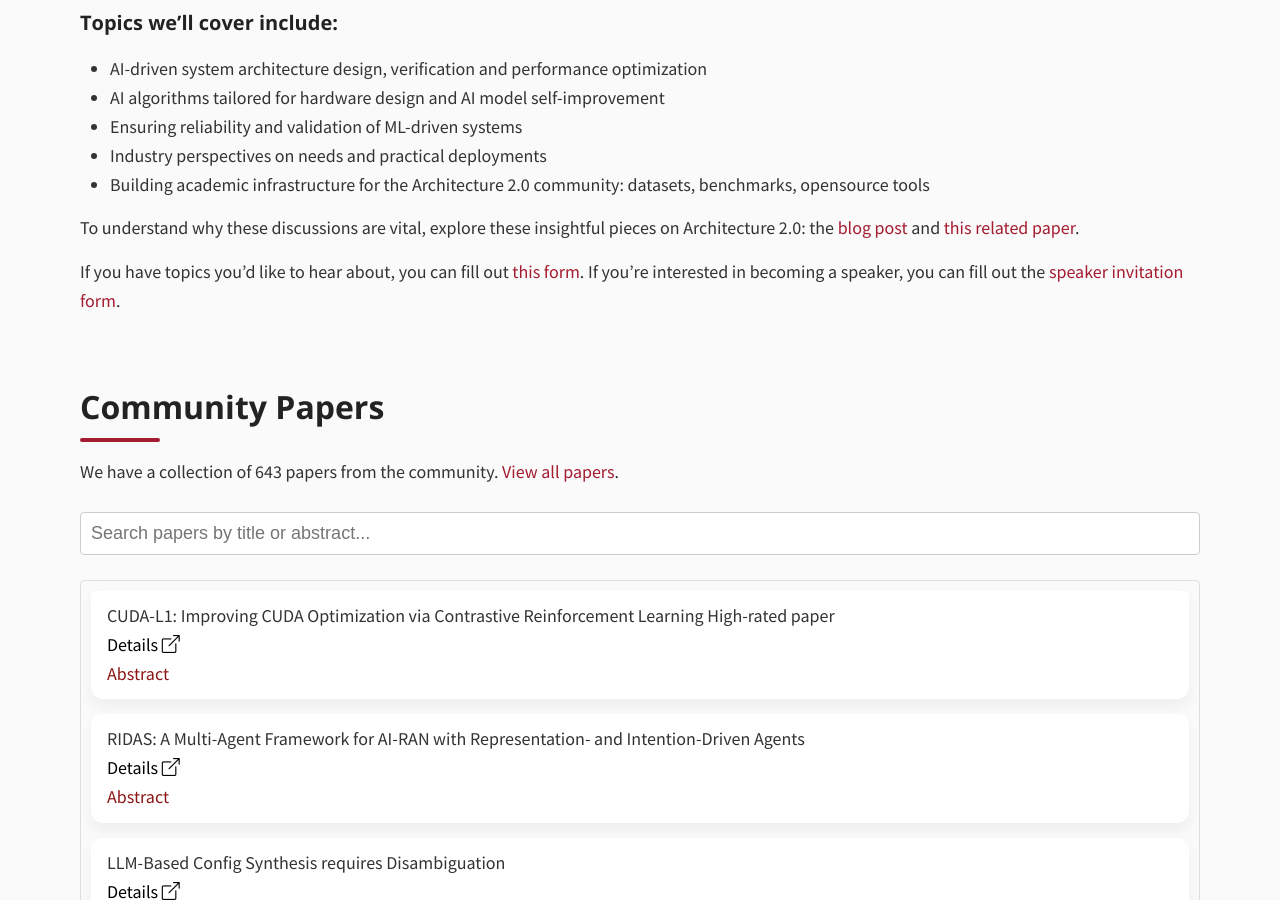
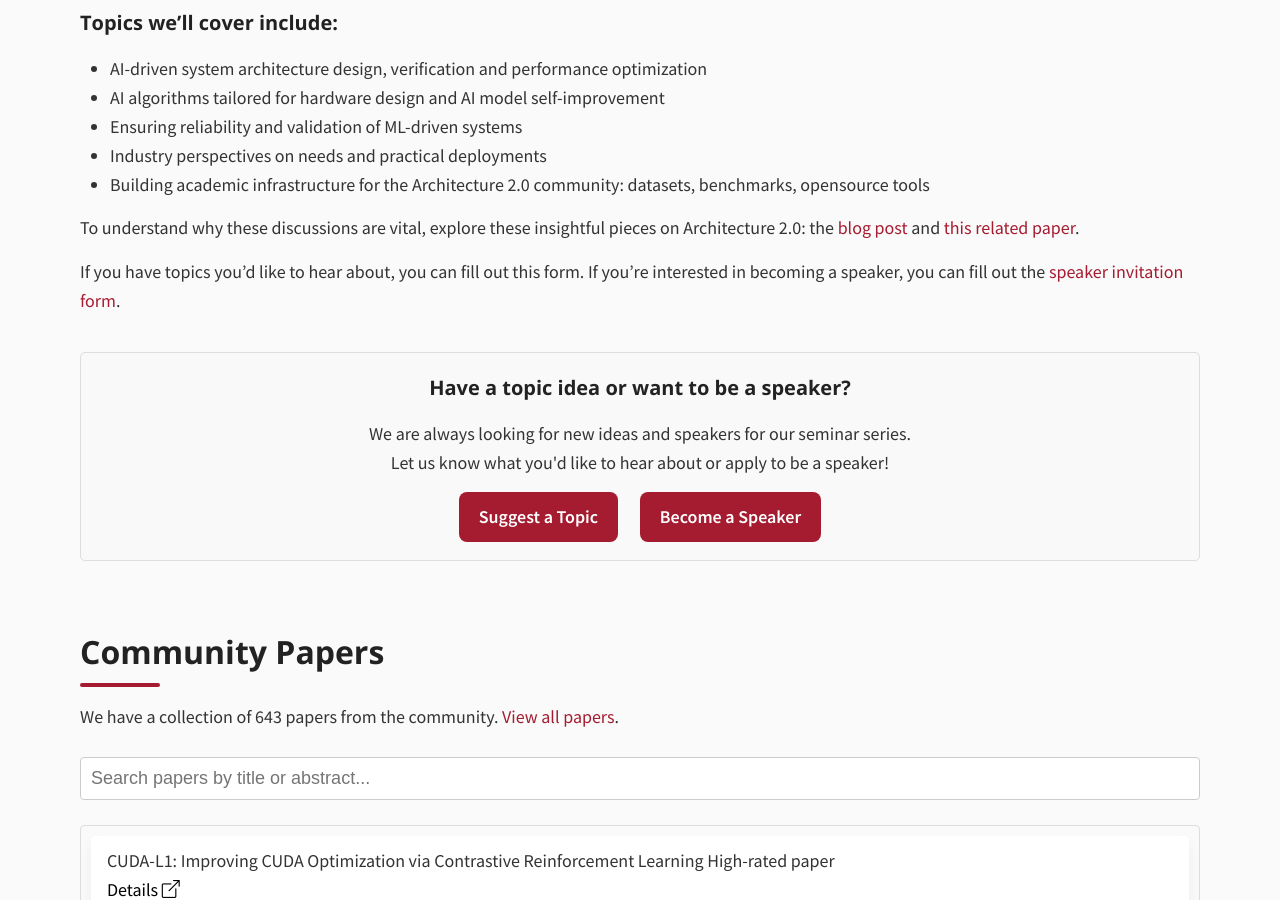
Before and after one commit to harvard-edge/arch2-seminar, a Jekyll site: the page built from index.md, in a window 1280 px wide and 900 px high, scrolled down 707 px. Built offline with Jekyll 4.4.1, drawn with Linux system fonts in a browser that asks for light colours; nearby versions of some CDN libraries.

Commit message:
feat: Enhance call-to-action and set up Jekyll environment
 - Replace plain text links with a visually prominent call-to-action block to improve user engagement.
 - Create and configure Gemfile to define Jekyll dependencies, ensuring a consistent and reproducible build environment.

```diff
--- /dev/null
+++ b/Gemfile
@@ -0,0 +1,6 @@
+source "https://rubygems.org"
+
+gem "jekyll", "~> 4.2"
+gem "webrick", "~> 1.7"
+gem "jekyll-sitemap"
+gem "jekyll-feed"
--- a/index.md
+++ b/index.md
@@ -25,7 +25,14 @@ We want to bring the community together to discuss the future of computer system
 
 To understand why these discussions are vital, explore these insightful pieces on Architecture 2.0: the [blog post](https://www.sigarch.org/architecture-2-0-why-computer-architects-need-a-data-centric-ai-gymnasium/) and [this related paper](https://ieeexplore.ieee.org/stamp/stamp.jsp?arnumber=10857820).
 
-If you have topics you'd like to hear about, you can fill out [this form](https://docs.google.com/forms/d/e/1FAIpQLSf2Y9h-B74eIiRfFhDxnWPgSVlou_4uXULEAczkBjGhsXfI6A/viewform?usp=header). If you're interested in becoming a speaker, you can fill out the [speaker invitation form](https://docs.google.com/forms/d/e/1FAIpQLSeCBYzO0PSNhpRnuy7MpR4zJ8MtW2zIqGU-8-TQF0PWGpnBCA/viewform?usp=dialog).
+If you have topics you'd like to hear about, you can fill out this form. If you're interested in becoming a speaker, you can fill out the [speaker invitation form](https://docs.google.com/forms/d/e/1FAIpQLSeCBYzO0PSNhpRnuy7MpR4zJ8MtW2zIqGU-8-TQF0PWGpnBCA/viewform?usp=dialog).
+
+<div class="card" style="margin: 2em 0; padding: 1em; border: 1px solid #ddd; border-radius: 5px; background-color: #f9f9f9; text-align: center;">
+    <h3 style="margin-top: 0;">Have a topic idea or want to be a speaker?</h3>
+    <p>We are always looking for new ideas and speakers for our seminar series. <br>Let us know what you'd like to hear about or apply to be a speaker!</p>
+    <a href="https://docs.google.com/forms/d/e/1FAIpQLSfiT1oW92a-i-k-m-g-m-q-g-g-q-g-q-g-q-g-Q/viewform?usp=dialog" class="btn btn-primary" style="margin-right: 1em;">Suggest a Topic</a>
+    <a href="https://docs.google.com/forms/d/e/1FAIpQLSeCBYzO0PSNhpRnuy7MpR4zJ8MtW2zIqGU-8-TQF0PWGpnBCA/viewform?usp=dialog" class="btn btn-secondary">Become a Speaker</a>
+</div>
 
 <div markdown="1" id="community-papers">
 ## Community Papers
```
Also changed, not shown: Gemfile.lock (added).
